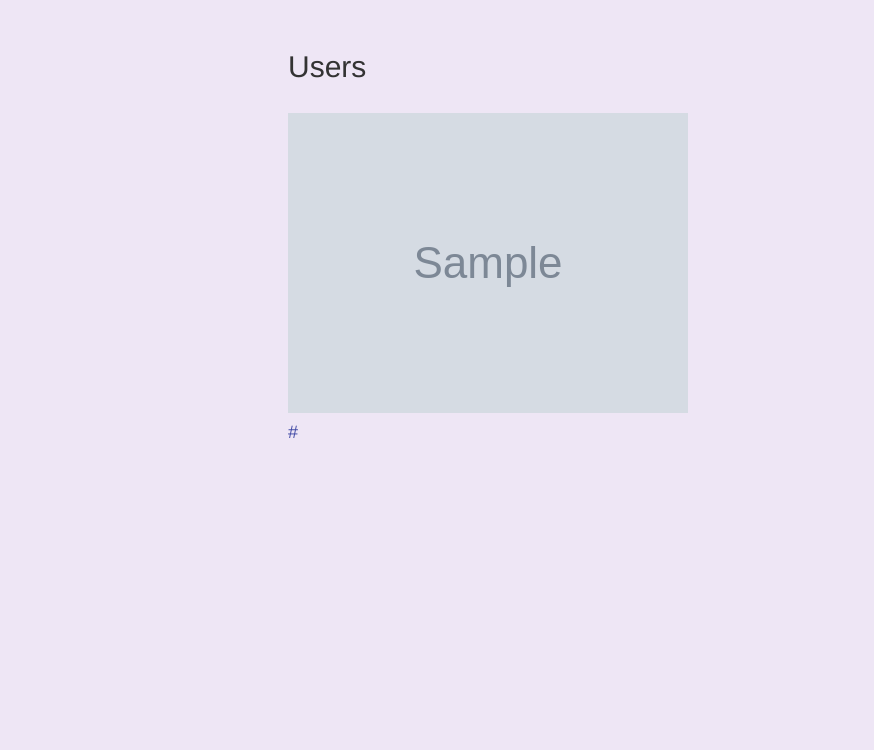
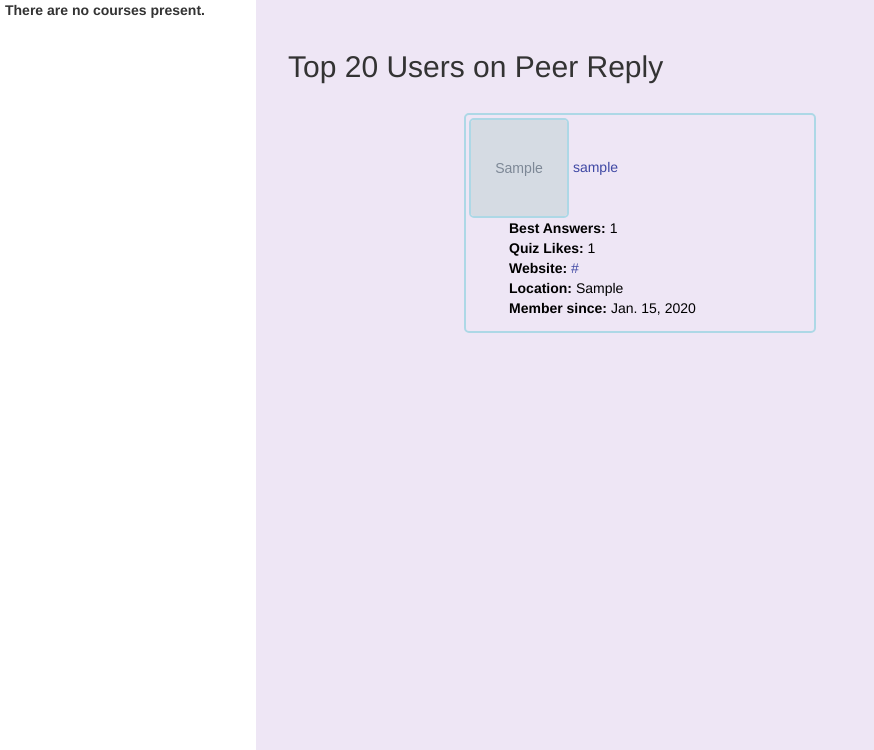
Before and after one commit to 2094131h/peer_reply, a Django app: page /peer_reply/users/ in a window 1280 px wide. Shown: the part 50-800 px from the top of the page, without its empty margins (0-874 px from the left). Run offline with Django 3.2, Linux system fonts and the light colour scheme; tables that the repository leaves empty hold one stand-in row (values such as "Sample post"); grey boxes marked "Sample" are stand-in pictures; some libraries are stand-ins or nearby versions.

Commit message:
Added top user page

```diff
--- a/peer_reply_project/peer_reply/models.py
+++ b/peer_reply_project/peer_reply/models.py
@@ -112,8 +112,8 @@
     #username = models.CharField(unique=False, max_length=60)
     website = models.URLField(blank=True)
     picture = models.ImageField(upload_to='profile_images', default="profile_images/default-user-icon-profile.png")
-    location = models.CharField(max_length=20)
-    courses = models.ManyToManyField(Course)
+    location = models.CharField(max_length=20, blank=True)
+    courses = models.ManyToManyField(Course, blank=True)
     no_best_answers = models.IntegerField(default=0)
     no_quiz_likes = models.IntegerField(default=0)
 
--- a/peer_reply_project/peer_reply/views.py
+++ b/peer_reply_project/peer_reply/views.py
@@ -738,5 +738,5 @@
 
 def user_profiles(request):
     context_dict = {}
-    context_dict['users'] = UserProfile.objects.order_by('no_quiz_likes', 'no_best_answers')
+    context_dict['users'] = UserProfile.objects.order_by('-no_quiz_likes', '-no_best_answers')[:20]
     return render(request, 'peer_reply/users.html', context_dict)
--- a/peer_reply_project/static/mikestyle.css
+++ b/peer_reply_project/static/mikestyle.css
@@ -20,6 +20,27 @@
 border: 2px solid #a1a1a1;
 border-radius: 5px;
 border-color:lightblue;
+}
+.user_profile{
+right:30px;
+padding:3px;
+color:black;
+text-align:left;
+border: 2px solid #a1a1a1;
+border-radius: 5px;
+border-color:lightblue;
+margin-left: auto;
+margin-right: auto;
+width: 50%;
+}
+.profile_picture{
+right:30px;
+color:black;
+text-align:left;
+border: 2px solid #a1a1a1;
+border-radius: 5px;
+border-color:lightblue;
+
 }
 
 .answer_rating{
--- a/peer_reply_project/templates/peer_reply/index.html
+++ b/peer_reply_project/templates/peer_reply/index.html
@@ -19,7 +19,7 @@
              {% if user.is_authenticated %}
             <li role="presentation" ><a href="{% url 'add_question' %}">Post a question</a></li>
              {% endif %}
-            <li role="presentation" ><a href="#">View top users</a></li>
+            <li role="presentation" ><a href="{% url 'user_profiles' %}">View top users</a></li>
 </ul>
 {% include 'peer_reply/questions.html' %}
 {% if paginator.count > 10 %}
--- a/peer_reply_project/templates/peer_reply/users.html
+++ b/peer_reply_project/templates/peer_reply/users.html
@@ -2,6 +2,13 @@
 
 {% load staticfiles %}
 
+{% block left_block %}
+    {% include 'peer_reply/left_block.html' %}
+{% endblock %}
+
+{% block right_block %}
+    {% include 'peer_reply/top_quiz_links.html' %}
+{% endblock %}
 
 {% if users %}
     {% block title %}Users{% endblock %}
@@ -10,17 +17,20 @@
 {% block body_block %}
 <div>
            {% if users %}
-             <h2>Users</h2>
+             <h2>Top 20 Users on Peer Reply</h2>
                <br/>{% for user in users %}
-                   <div>
-				   {% if user.picture %}
-				   <img src='profile_images/{{ user.picture }}' >
-				   {% endif %}
-				   <h4><a href='{% url 'profile' user.user.username %}>{{ user.user.username }}</a></h4>
+                   <div class='user_profile'>
+				   <a href="/peer_reply/profile/{{ user }}"><img src="/media/{{ user.picture }}" height="100" width="100" border="1" class="profile_picture"</img></a>
+				   <a href="{% url 'profile' user %}">{{ user }}</a>
 
-				   <li> Location: {{ user.location }}</li>
-				   <li> Website: <a href='{{ user.website }}'>{{ user.website }}</a></li>
+				        <ol><b>Best Answers:</b> {{ user.no_best_answers }}<br>
+                        <b>Quiz Likes:</b> {{ user.no_quiz_likes }}<br>
+				        <b>Website:</b> {% if user.website %}<a href='{{ user.website }}'>{{ user.website }}</a>{% else %}<i>not provided</i>                       {% endif %}<br>
+                        <b>Location:</b> {% if user.location %}{{ user.location }}{% else %} <i>not provided</i>{% endif %}<br>
+                        <b>Member since:</b> {{ user.created|date }}</ol>
+
                    </div>
+                    <br>
                   {% endfor %}
 
            {% else %}
--- a/peer_reply_project/templates/peer_reply/view_question.html
+++ b/peer_reply_project/templates/peer_reply/view_question.html
@@ -19,7 +19,7 @@
 
     <div class='question_profile'>
         Asked {{ question.created }}<br>
-        <a href="/peer_reply/profile/{{ question.user }}"><img src="/media/{{ useraskprofile.picture }}" height="50" width="50" border="1" class="user-profiles"</img></a>
+        <a href="/peer_reply/profile/{{ question.user }}"><img src="/media/{{ useraskprofile.picture }}" height="50" width="50" border="1" class="profile_picture"</img></a>
         <a href="/peer_reply/profile/{{ question.user }}">{{ question.user.username }}</a><br>
         {% if question.views == 1 %}
             Viewed {{ question.views }} time.
@@ -46,7 +46,7 @@
 
     <div class='question_profile'>
         Answered {{ best_answer.created }}<br>
-        <a href="/peer_reply/profile/{{ best_answer.user }}"><img src="/media/{{ useraskprofile.picture }}" height="50" width="50" border="1" class="user-profiles"</img></a>
+        <a href="/peer_reply/profile/{{ best_answer.user }}"><img src="/media/{{ useraskprofile.picture }}" height="50" width="50" border="1" class="profile_picture"</img></a>
         <a href="/peer_reply/profile/{{ best_answer.user }}">{{ best_answer.user.username }}</a><br>
         {% if best_answer.user.profile.no_best_answers == 0 %}
             no best answers
@@ -77,7 +77,7 @@
 
     <div class='question_profile'>
         Answered {{ answer.created }}<br>
-        <a href="/peer_reply/profile/{{ answer.user }}"><img src="/media/{{ answer.user.profile.picture }}" height="50" width="50" border="1" class="user-profiles"</img></a>
+        <a href="/peer_reply/profile/{{ answer.user }}"><img src="/media/{{ answer.user.profile.picture }}" height="50" width="50" border="1" class="profile_picture"</img></a>
         <a href="/peer_reply/profile/{{ answer.user }}">{{ answer.user.username }}</a><br>
         {% if answer.user.profile.no_best_answers == 0 %}
             no best answers
--- a/peer_reply_project/test.txt
+++ /dev/null
@@ -1 +0,0 @@
-testing adding a file
```
